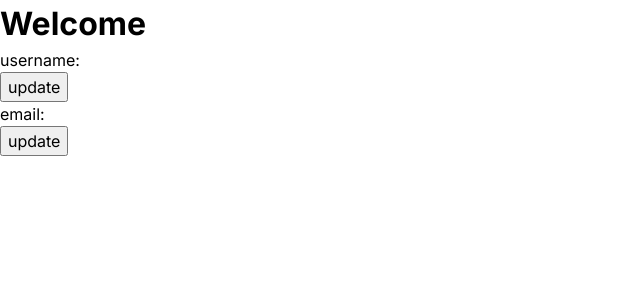
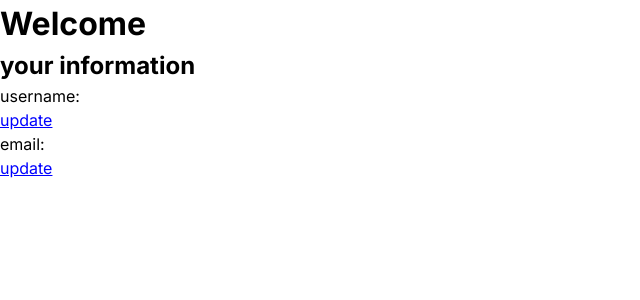
Before and after one commit to hugorince/Give-a-Book, a Next.js app: page /profile in a window 1280 px wide. Shown: the top 300 px of the page, without its empty margins (0-640 px from the left). Built offline with nearby package versions, Linux system fonts and the light colour scheme; no server answers.

Commit message:
cleaning

```diff
--- a/src/app/profile/profile-infos/profile-infos.tsx
+++ b/src/app/profile/profile-infos/profile-infos.tsx
@@ -5,7 +5,8 @@ import { FormProvider, useForm } from "react-hook-form";
 import * as z from "zod";
 import { zodResolver } from "@hookform/resolvers/zod";
 import { useSession } from "next-auth/react";
-import { UpdateProfileInput } from "../update-profile/update-profile-form/update-profile-input/update-profile-input";
+import { UpdateProfileInput } from "../update-profile-input/update-profile-input";
+import classes from "./profile.infos.module.css";
 
 const userSchemaWithId = z.object({
   username: z.string().min(1, "Username is required").max(100).optional(),
@@ -25,6 +26,7 @@ export const ProfileInfos = () => {
   const { data: session, update } = useSession();
 
   const form = useForm<z.infer<typeof userSchemaWithId>>({
+    resolver: zodResolver(userSchemaWithId),
     defaultValues: {
       username: "",
       email: "",
@@ -80,6 +82,7 @@ export const ProfileInfos = () => {
   return (
     <FormProvider {...form}>
       <h1>Welcome {session?.user.username}</h1>
+      <h2>your information</h2>
       {updateInput.label === "username" ? (
         <form onSubmit={form.handleSubmit(onSubmit)}>
           <UpdateProfileInput type={updateInput} />
@@ -89,7 +92,9 @@ export const ProfileInfos = () => {
       ) : (
         <div>
           <p>username: {session?.user.username}</p>
-          <button onClick={handleOnClick}>update</button>
+          <button onClick={handleOnClick} className={classes.updateButton}>
+            update
+          </button>
         </div>
       )}
       {updateInput.label === "email" ? (
@@ -101,7 +106,9 @@ export const ProfileInfos = () => {
       ) : (
         <div>
           <p>email: {session?.user.email}</p>
-          <button onClick={handleOnClickEmail}>update</button>
+          <button onClick={handleOnClickEmail} className={classes.updateButton}>
+            update
+          </button>
         </div>
       )}
     </FormProvider>
--- a/src/app/profile/profile-infos/profile.infos.module.css
+++ b/src/app/profile/profile-infos/profile.infos.module.css
@@ -0,0 +1,10 @@
+.updateButton {
+  background: none;
+  color: blue;
+  border: none;
+  padding: 0;
+  font: inherit;
+  cursor: pointer;
+  outline: inherit;
+  text-decoration: underline;
+}
--- a/src/app/profile/update-profile/update-profile-container/index.ts
+++ /dev/null
@@ -1 +0,0 @@
-export * from "./update-profile-container";
--- a/src/app/profile/update-profile/update-profile-container/update-profile-container.tsx
+++ /dev/null
@@ -1,5 +0,0 @@
-import { UpdateProfileForm } from "../update-profile-form";
-
-export const UpdateProfileContainer = () => {
-  return <UpdateProfileForm />;
-};
--- a/src/app/profile/update-profile/update-profile-form/index.ts
+++ /dev/null
@@ -1 +0,0 @@
-export * from "./update-profile-form";
```
Also changed, not shown: src/app/profile/update-profile/update-profile-form/update-profile-form.tsx (deleted, +0 -71 lines), src/app/profile/update-profile-input/update-profile-input.tsx (renamed from src/app/profile/update-profile/update-profile-form/update-profile-input/update-profile-input.tsx).
